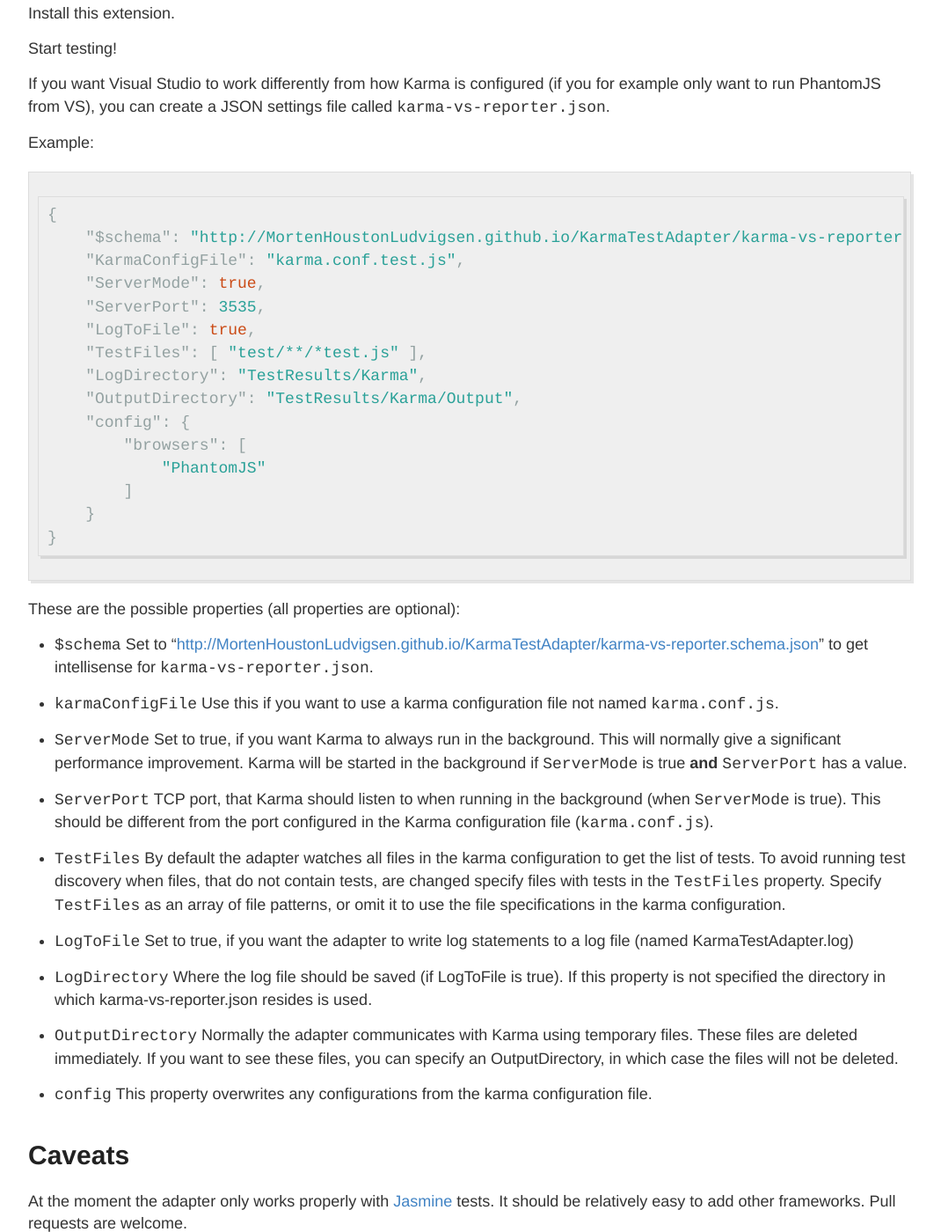
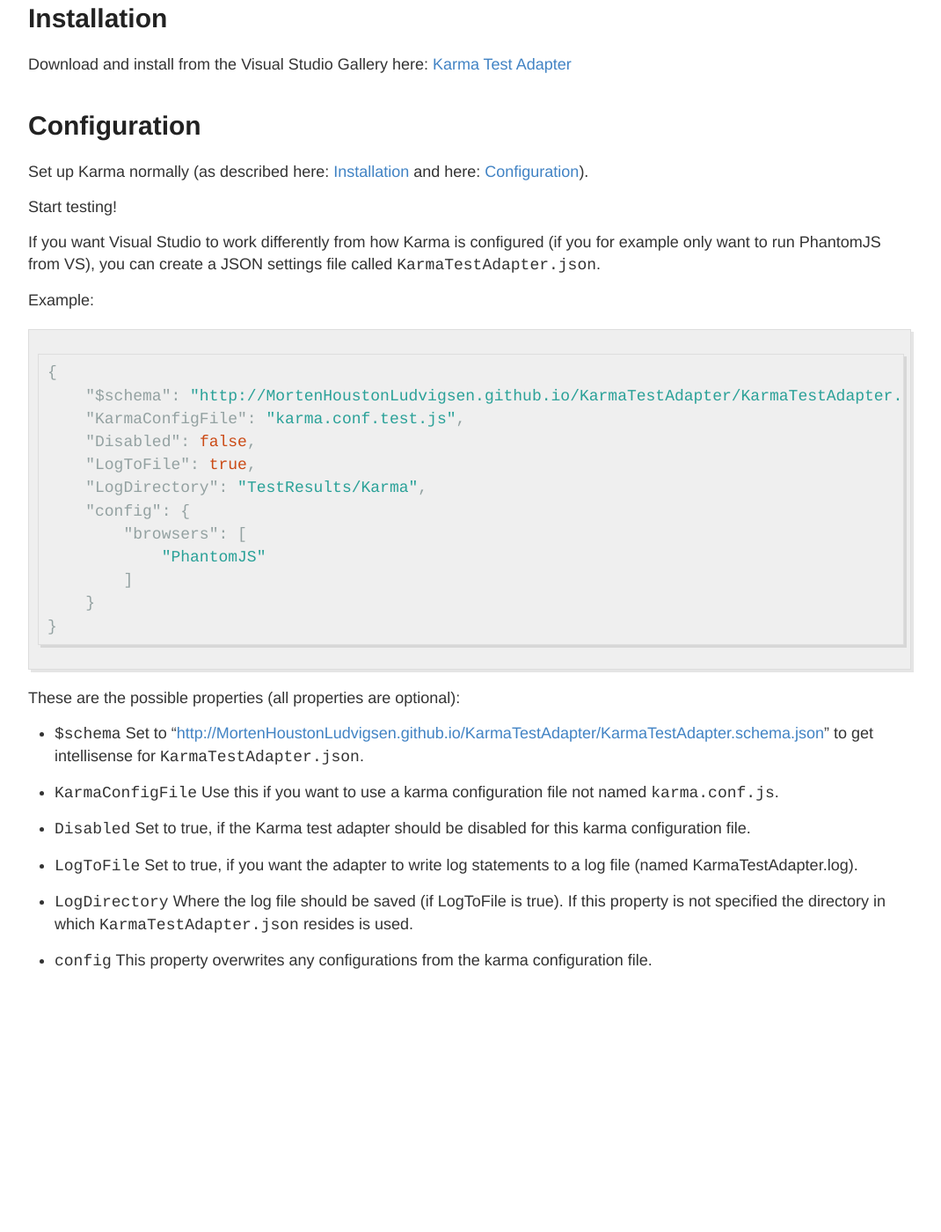
Before and after one commit to MortenHoustonLudvigsen/KarmaTestAdapter, a Jekyll site: the page built from index.md, in a window 1280 px wide and 1400 px high, scrolled down 1144 px. Shown: the whole window at 88% size, without its empty margins (106-1176 px from the left). Built offline with Jekyll 4.4.1, drawn with Linux system fonts in a browser that asks for light colours; Markdown is read by kramdown in place of the engine named in the settings; after the commit the page ends 2289 px from its top, so only the background shows below that; some of the changed text lies outside the part shown.

Commit message:
Update to version 1.0.0

````diff
--- a/Changes.md
+++ b/Changes.md
@@ -3,6 +3,22 @@
 title: Changes
 permalink: /changes/
 ---
+
+## Version 1.0.0
+
+### This is a complete rewrite of the Karma Test Adapter
+
+Some of the major changes are:
+
+* The node package `karma-vs-reporter` is deprecated, and is no longer used
+
+* The settings file `karma-vs-reporter.json` is now `KarmaTestAdapter.json`
+
+* Karma is now always run in the background, and the settings `ServerMode` and `ServerPort` are no longer used.
+
+* Deciding when to run tests is now left up to Karma. The adapter only watches configuration files.
+
+* Test results are shown in the Test Explorer as soon as Karma has completed a test run.
 
 ## Version 0.8.3
 
--- a/index.md
+++ b/index.md
@@ -5,31 +5,37 @@
 
 This extension integrates [Karma - Spectacular Test Runner for Javascript](http://karma-runner.github.io/) with the test explorer in Visual Studio 2013 and Visual Studio 2015 Preview / CTP.
 
-# Demo
-
-[See a demo video](http://youtu.be/T9wqxOX3OX0)
-
-A very simple demo is available here: [Demo](https://github.com/MortenHoustonLudvigsen/KarmaTestAdapter-Demo)
-
 # Features
 
-* Scans the files from the karma configuration to discover tests.
+* Karma is started in the background with `autoWatch` set to `true`, so tests are run immediately when files change.
 
-* Registers the file and position of each test, so that the test explorer in Visual Studio can link to the source code for the test.
+* Once Karma has concluded a test run the results are shown in the Test Explorer in Visual Studio. There is no need to click `Run All` in the Test Explorer.
 
-* Source maps in test files are used to find the position of tests. So if a test is written in Typescript and the compiled javascript file contains a source map the test explorer will link to the typescript file.
+* Any output from a test (f.ex. using `console.log`) will be shown in the test result in the Test Explorer as a link: `Output`.
 
-* Can run selected tests
+* The `port` setting in the Karma configuration file (normally `karma.conf.js`) is ignored. A free port is chosen automatically.
+
+* Karma is only started if the configuration files (`karma.conf.js` and optionally `KarmaTestAdapter.json`) are included in a Visual Studio project. Any other files, that Karma uses do not need to be included in a project.
+
+## Features specific to [Jasmine](http://jasmine.github.io/) tests
+
+* The file and position of each test is registered, so that the Test Explorer in Visual Studio can link to the source code for the test.
+
+* Source maps in test files are used to find the position of tests. So if, for example, a test is written in Typescript and the compiled javascript file contains a source map the test explorer will link to the typescript file.
+
+* The stack trace of a failed test is shown as a list of function names that link to the relevant line and file. As with the position of of tests, source maps are used to link to the original source.
+
+
+
 
 # Prerequisites
 
 * Install [NodeJS](http://nodejs.org/)
 
 * Install [Karma](http://karma-runner.github.io/) in your project:
-`npm install karma --save-dev`
-
-* Install the Karma Visual Studio Reporter in your project (at least version 0.7.0):
-`npm install karma-vs-reporter --save-dev`
+```
+npm install karma --save-dev
+```
 
 # Installation
 
@@ -39,25 +45,19 @@
 
 Set up Karma normally (as described here: [Installation](http://karma-runner.github.io/0.12/intro/installation.html) and here: [Configuration](http://karma-runner.github.io/0.12/intro/configuration.html)).
 
-Install this extension.
-
 Start testing!
 
-If you want Visual Studio to work differently from how Karma is configured (if you for example only want to run PhantomJS from VS),
-you can create a JSON settings file called `karma-vs-reporter.json`.
+If you want Visual Studio to work differently from how Karma is configured (if you for example only want to run PhantomJS from VS), you can create a JSON settings file called `KarmaTestAdapter.json`.
 
 Example:
 
 ```json
 {
-    "$schema": "http://MortenHoustonLudvigsen.github.io/KarmaTestAdapter/karma-vs-reporter.schema.json",
+    "$schema": "http://MortenHoustonLudvigsen.github.io/KarmaTestAdapter/KarmaTestAdapter.schema.json",
     "KarmaConfigFile": "karma.conf.test.js",
-    "ServerMode": true,
-    "ServerPort": 3535,
+    "Disabled": false,
     "LogToFile": true,
-    "TestFiles": [ "test/**/*test.js" ],
     "LogDirectory": "TestResults/Karma",
-    "OutputDirectory": "TestResults/Karma/Output",
     "config": {
         "browsers": [
             "PhantomJS"
@@ -68,33 +68,15 @@
 
 These are the possible properties (all properties are optional):
 
-* `$schema` Set to "<http://MortenHoustonLudvigsen.github.io/KarmaTestAdapter/karma-vs-reporter.schema.json>" to get
-  intellisense for `karma-vs-reporter.json`.
+* `$schema` Set to "<http://MortenHoustonLudvigsen.github.io/KarmaTestAdapter/KarmaTestAdapter.schema.json>" to get
+  intellisense for `KarmaTestAdapter.json`.
 
-* `karmaConfigFile` Use this if you want to use a karma configuration file not named `karma.conf.js`.
+* `KarmaConfigFile` Use this if you want to use a karma configuration file not named `karma.conf.js`.
 
-* `ServerMode` Set to true, if you want Karma to always run in the background. This will normally give a
-  significant performance improvement. Karma will be started in the background if `ServerMode` is true **and**
-  `ServerPort` has a value.
+* `Disabled` Set to true, if the Karma test adapter should be disabled for this karma configuration file.
 
-* `ServerPort` TCP port, that Karma should listen to when running in the background (when `ServerMode` is true).
-   This should be different from the port configured in the Karma configuration file (`karma.conf.js`).
+* `LogToFile` Set to true, if you want the adapter to write log statements to a log file (named KarmaTestAdapter.log).
 
-* `TestFiles` By default the adapter watches all files in the karma configuration to get the list of tests. To avoid
-  running test discovery when files, that do not contain tests, are changed specify files with tests in the `TestFiles`
-  property. Specify `TestFiles` as an array of file patterns, or omit it to use the file specifications in the karma
-  configuration.
-
-* `LogToFile` Set to true, if you want the adapter to write log statements to a log file (named KarmaTestAdapter.log)
-
-* `LogDirectory` Where the log file should be saved (if LogToFile is true). If this property is not specified the
-  directory in which karma-vs-reporter.json resides is used.
-
-* `OutputDirectory` Normally the adapter communicates with Karma using temporary files. These files are deleted immediately.
-  If you want to see these files, you can specify an OutputDirectory, in which case the files will not be deleted.
+* `LogDirectory` Where the log file should be saved (if LogToFile is true). If this property is not specified the directory in which `KarmaTestAdapter.json` resides is used.
 
 * `config` This property overwrites any configurations from the karma configuration file.
-
-# Caveats
-
-At the moment the adapter only works properly with [Jasmine](http://jasmine.github.io/) tests. It should be relatively easy to add other frameworks. Pull requests are welcome.
````
Also changed, not shown: 2 other files.
